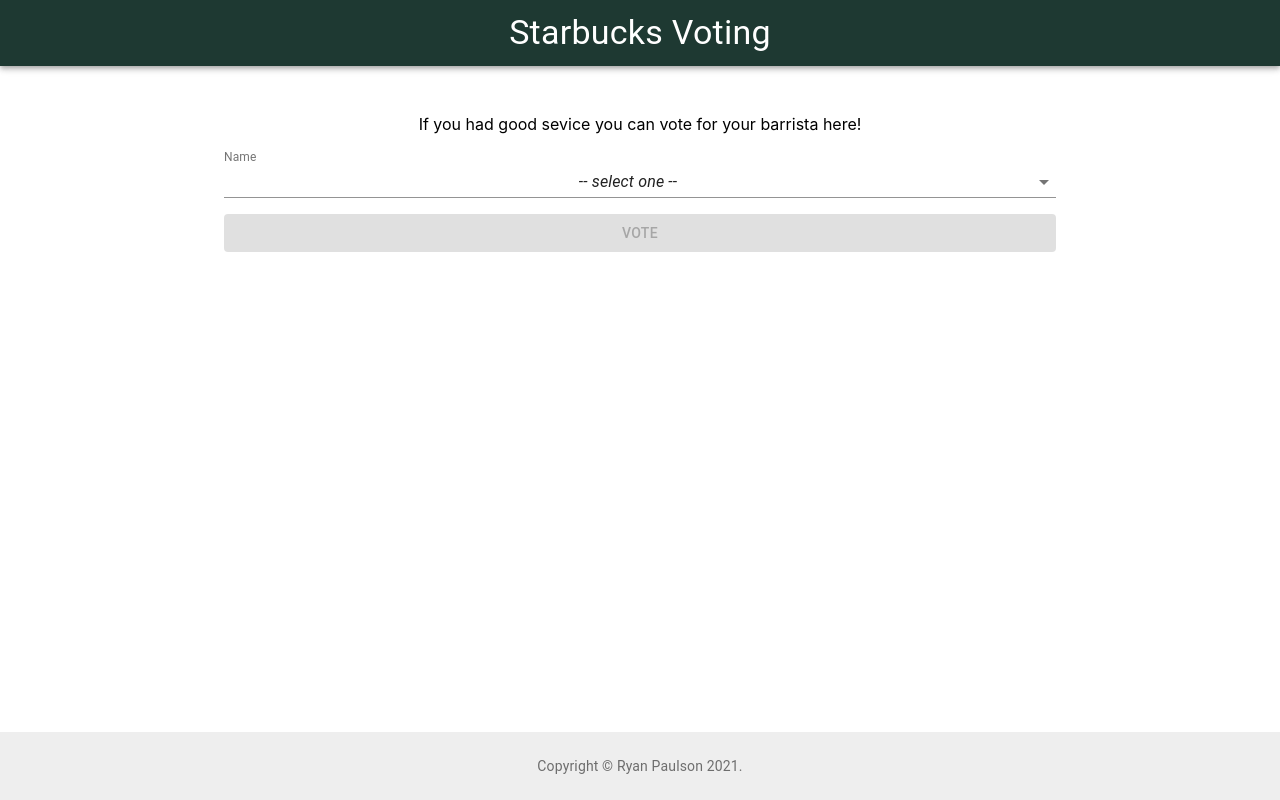
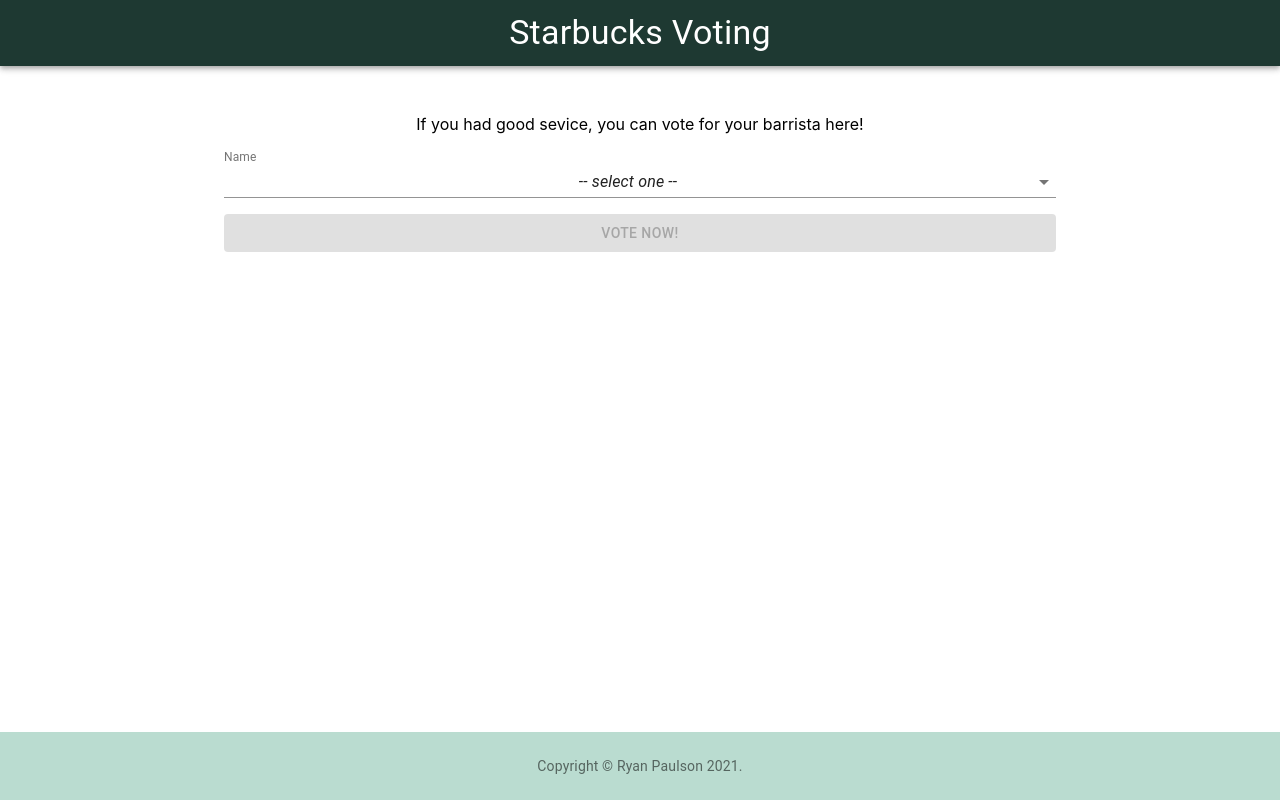
Before and after one commit to Etriz/HV-SB-voting, a React (Create React App) app: page / in a window 1280 px wide. Built offline with nearby package versions, Linux system fonts and the light colour scheme.

Commit message:
FE done, need connection to BE

```diff
--- a/src/components/Footer.jsx
+++ b/src/components/Footer.jsx
@@ -21,8 +21,7 @@
   footer: {
     padding: theme.spacing(3, 2),
     marginTop: 'auto',
-    backgroundColor:
-      theme.palette.type === 'light' ? theme.palette.grey[200] : theme.palette.grey[800],
+    backgroundColor: '#BADCD0',
   },
 }));
 
--- a/src/components/Form.jsx
+++ b/src/components/Form.jsx
@@ -20,6 +20,11 @@
   },
   selectEmpty: {
     marginTop: theme.spacing(2),
+  },
+  selection: {
+    '&:hover': {
+      backgroundColor: '#badcd0',
+    },
   },
   button: {
     marginTop: theme.spacing(2),
@@ -54,7 +59,7 @@
 
   return (
     <Container className={classes.root}>
-      <p>If you had good sevice you can vote for your barrista here!</p>
+      <p>If you had good sevice, you can vote for your barrista here!</p>
       <FormControl className={classes.formControl}>
         <InputLabel shrink id="name-label">
           Name
@@ -70,7 +75,9 @@
             <em>-- select one --</em>
           </MenuItem>
           {names.map((name) => (
-            <MenuItem value={name.toLowerCase()}>{name}</MenuItem>
+            <MenuItem value={name.toLowerCase()} className={classes.selection}>
+              {name}
+            </MenuItem>
           ))}
         </Select>
         <Button
@@ -78,7 +85,7 @@
           disabled={name === '' ? true : false}
           className={classes.button}
           onClick={handleVote}>
-          Vote
+          Vote Now!
         </Button>
       </FormControl>
     </Container>
```
